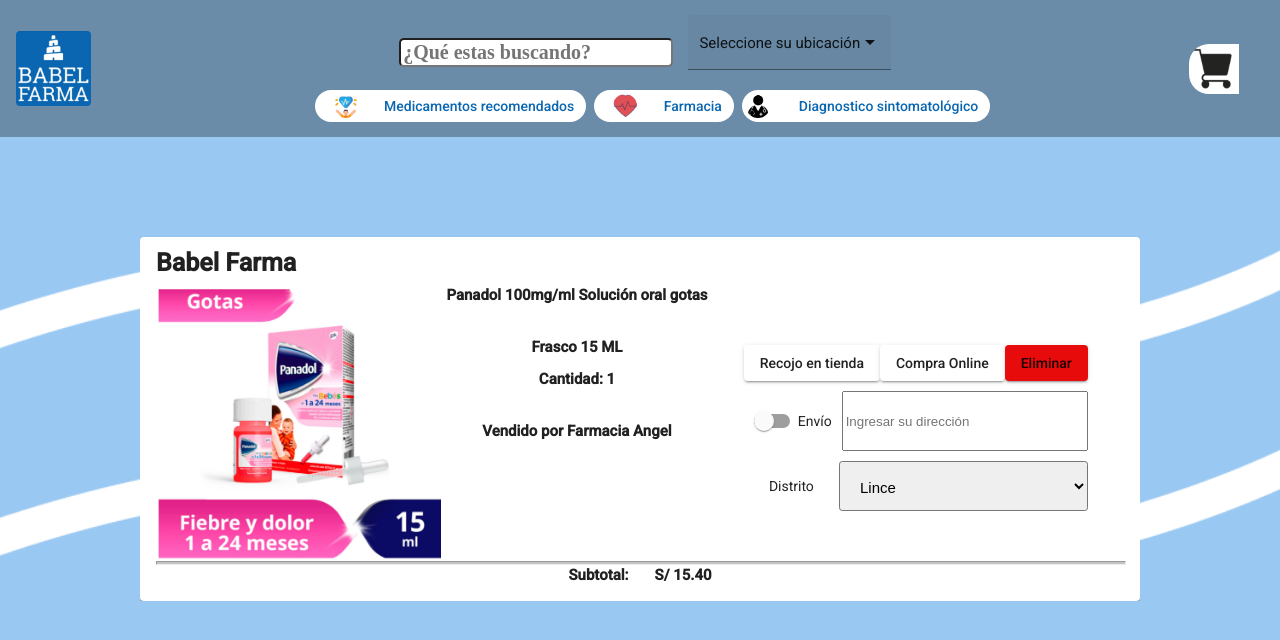
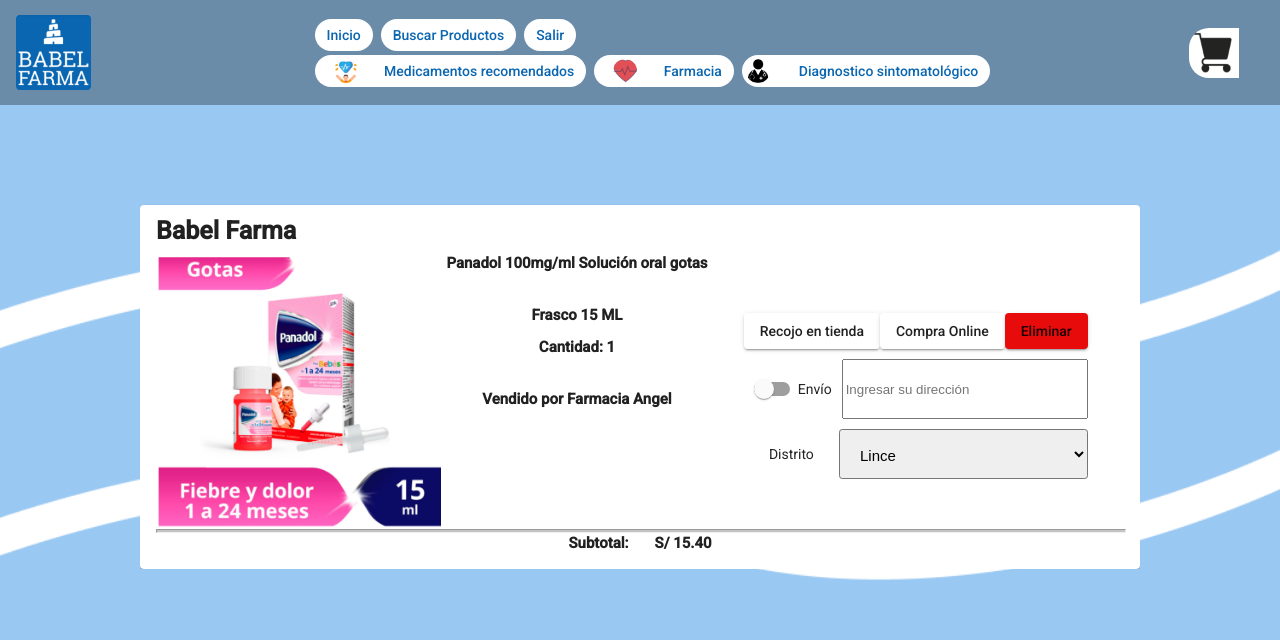
Before and after one commit to Babelfarma3/Fronted, an Angular app: page /CarritoCompras in a window 1280 px wide. Shown: the top 640 px of the page. Built offline with nearby package versions, Linux system fonts and the light colour scheme.

Commit message:
Algunos cambios para bien :v

```diff
--- a/src/app/components/mostrarfarmacias/mostrarfarmacias.component.ts
+++ b/src/app/components/mostrarfarmacias/mostrarfarmacias.component.ts
@@ -1,3 +1,5 @@
+import { NavbarcompradorComponent } from './../navbarcomprador/navbarcomprador.component';
+import { NavbarComponent } from './../navbar/navbar.component';
 import { FarmaciaService } from './../../services/farmacia.service';
 import { Farmacia } from './../../models/farmacia';
 import { Component, OnInit } from '@angular/core';
@@ -10,10 +12,10 @@
 export class MostrarfarmaciasComponent implements OnInit {
 
   farmacias!:Farmacia[];
-
+  navbar!:NavbarcompradorComponent
 
   constructor(
-    private farmaciaService: FarmaciaService
+    private farmaciaService: FarmaciaService,
   ) { }
 
   ngOnInit(): void {
@@ -22,10 +24,10 @@
 
 
   getProducts(){
+
+
     this.farmaciaService.getFarmacias().subscribe((data: Farmacia[]) => {
       this.farmacias = data;
     });
   }
-
-
 }
--- a/src/app/components/navbarcomprador/navbarcomprador.component.css
+++ b/src/app/components/navbarcomprador/navbarcomprador.component.css
@@ -13,6 +13,7 @@
     width: 6%;
     padding-right: 25px;
 }
+
 
 mat-form-field{
     padding-right: 15px;
@@ -32,12 +33,7 @@
     display: flexbox;
 }
 
-.c1{
-    place-items: center;
-    display: flex;
-    justify-content: center;
-    flex-wrap: wrap;
-}
+
 
 .opciones{
     background-color: white;
@@ -51,6 +47,7 @@
     padding-right: 15px;
     padding-left: 15px;
 }
+
 
 .opciones1{
     background-color: white;
--- a/src/app/components/navbarcomprador/navbarcomprador.component.html
+++ b/src/app/components/navbarcomprador/navbarcomprador.component.html
@@ -2,17 +2,18 @@
     <img src="/assets/img/logo.png" class="logo">
     <div class="columna">
         <div class="c1">
-            <input type="text" class="buscador" placeholder="¿Qué estas buscando?" routerLink="/Busqueda">
-            <mat-form-field appearance="fill">
-                <mat-label>Seleccione su ubicación</mat-label>
-                <mat-select disableRipple>
-                <mat-option value="1">San Juan de Lurigancho</mat-option>
-                <mat-option value="2">El agustino</mat-option>
-                <mat-option value="3">San Isidro</mat-option>
-                <mat-option value="3">Surco</mat-option>
-                <mat-option value="3">La Victoria</mat-option>
-                </mat-select>
-            </mat-form-field>
+          <mat-chip-list>
+          <mat-chip class="opciones" routerLink="/Comprador">
+           Inicio
+          </mat-chip>
+          <mat-chip class="opciones" routerLink="/Busqueda">
+          Buscar Productos
+          </mat-chip>
+          <mat-chip class="opciones" routerLink="/">
+            Salir
+            </mat-chip>
+        </mat-chip-list>
+
         </div>
         <div>
             <mat-chip-list >
--- a/src/app/components/navbarfarmacia/navbarfarmacia.component.html
+++ b/src/app/components/navbarfarmacia/navbarfarmacia.component.html
@@ -3,6 +3,9 @@
     <div class="columna">
         <div>
             <mat-chip-list >
+              <mat-chip class="opciones" routerLink="/Farmacia">
+                &nbsp;Inicio
+              </mat-chip>
                 <mat-chip class="opciones">
                   <img matChipAvatar src="/assets/img/sube.png" class="imagenes"/>
                   &nbsp;Productos más vendidos
@@ -21,6 +24,9 @@
                 <mat-chip class="opciones" routerLink="/ListaDeProductos">
                   &nbsp;Lista de productos
                 </mat-chip>
+                <mat-chip class="opciones" routerLink="/">
+                  Salir
+                  </mat-chip>
               </mat-chip-list>
         </div>
     </div>
```
Also changed, not shown: src/app/components/navbarcomprador/navbarcomprador.component.ts (+13 -1 lines).
